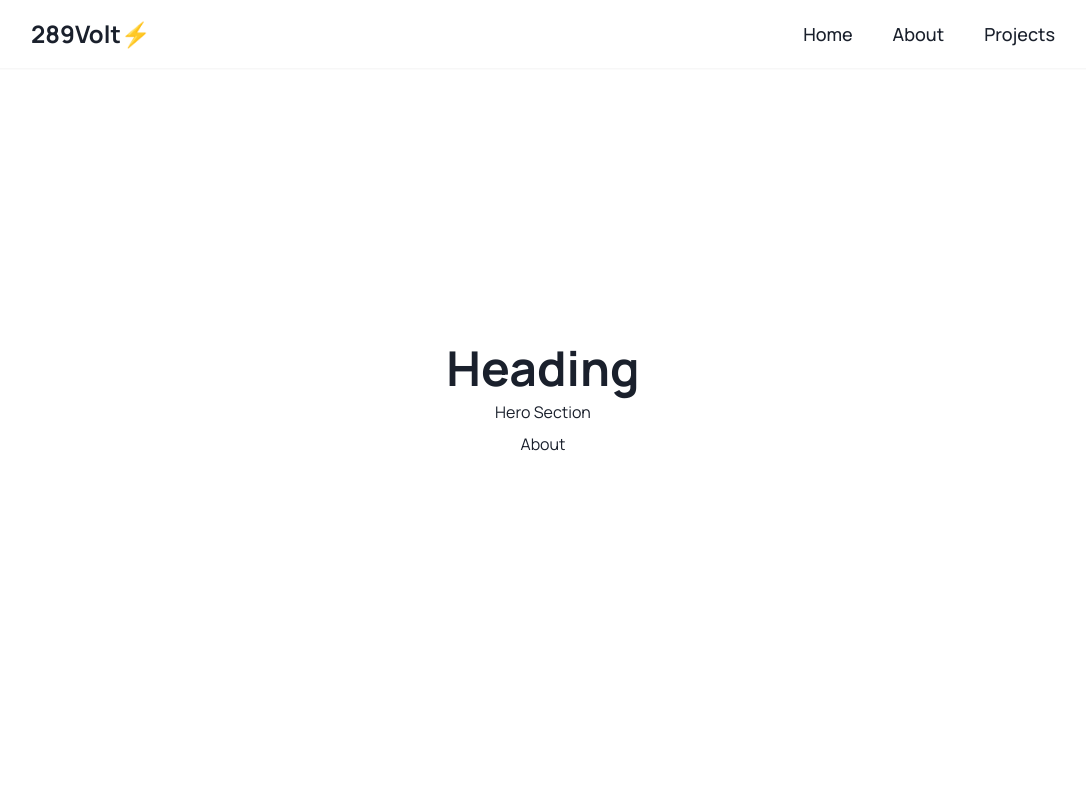
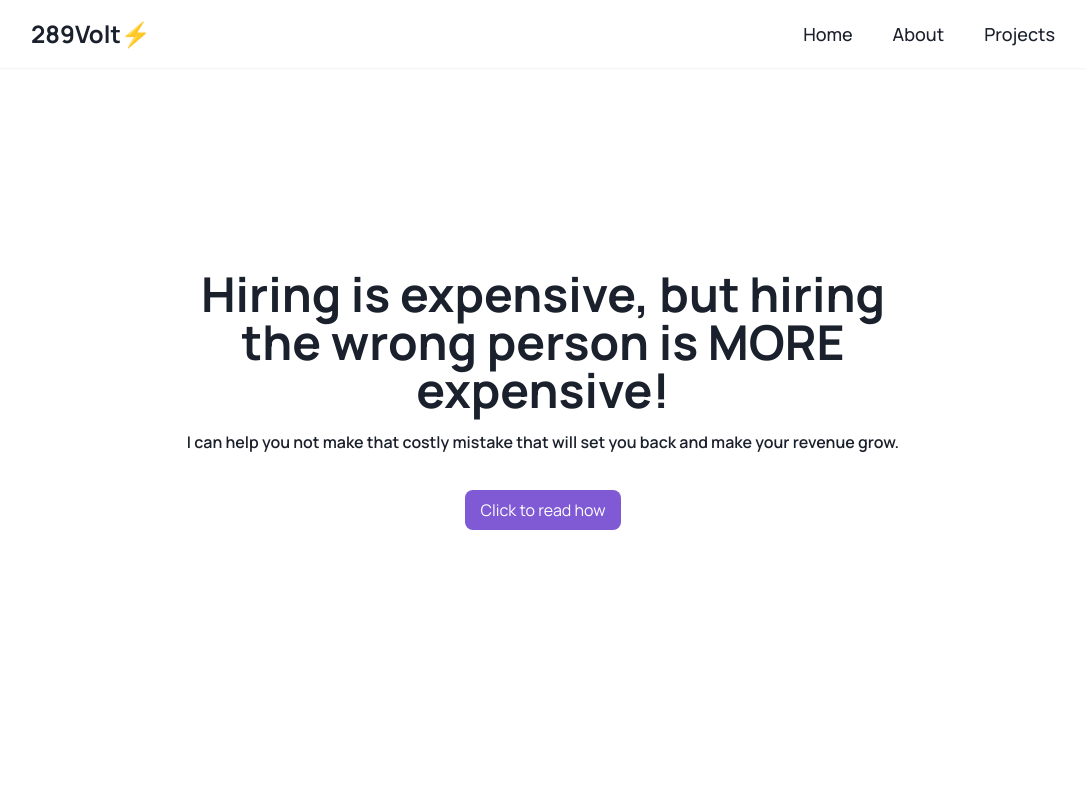
Before and after one commit to 289Volts/portfolio-test, a React (Vite) app: page / in a window 1280 px wide. Shown: the top 800 px of the page, without its empty margins (97-1183 px from the left). Built offline with nearby package versions, Linux system fonts and the light colour scheme.

Commit message:
feat: hero section done

```diff
--- a/src/components/Layout/NavLinks.tsx
+++ b/src/components/Layout/NavLinks.tsx
@@ -24,13 +24,13 @@
       >
         Projects
       </Link>
-      <Link
+      {/* <Link
         hideFrom="md"
         onClick={isLargerThanTablet ? undefined : onClose}
         href="/#contact"
       >
         Contact
-      </Link>
+      </Link> */}
     </Flex>
   );
 };
--- a/src/components/PageSections/Components/Home/HeroSection.tsx
+++ b/src/components/PageSections/Components/Home/HeroSection.tsx
@@ -4,12 +4,26 @@
   return (
     <Flex as="section" minH="100dvh" align="center" justify="center">
       <Flex>
-        <VStack textAlign={"center"} w="90%" mx="auto">
+        <VStack textAlign={"center"} w="90%" mx="auto" maxW="800px" spacing="4">
           <Heading as="h1" size="2xl" fontWeight="bold">
-            Heading
+            Hiring is expensive, but hiring the wrong person is MORE expensive!
           </Heading>
-          <Text>Hero Section</Text>
-          <Link href="#about">About</Link>
+          <Text fontWeight="semibold">
+            I can help you not make that costly mistake that will set you back
+            and make your revenue grow.
+          </Text>
+          <Link
+            mt="5"
+            href="#main"
+            bg="purple.500"
+            color="white"
+            p="2"
+            px="4"
+            _hover={{ bg: { lg: "purple.600" } }}
+            borderRadius="8px"
+          >
+            Click to read how
+          </Link>
         </VStack>
       </Flex>
     </Flex>
```
